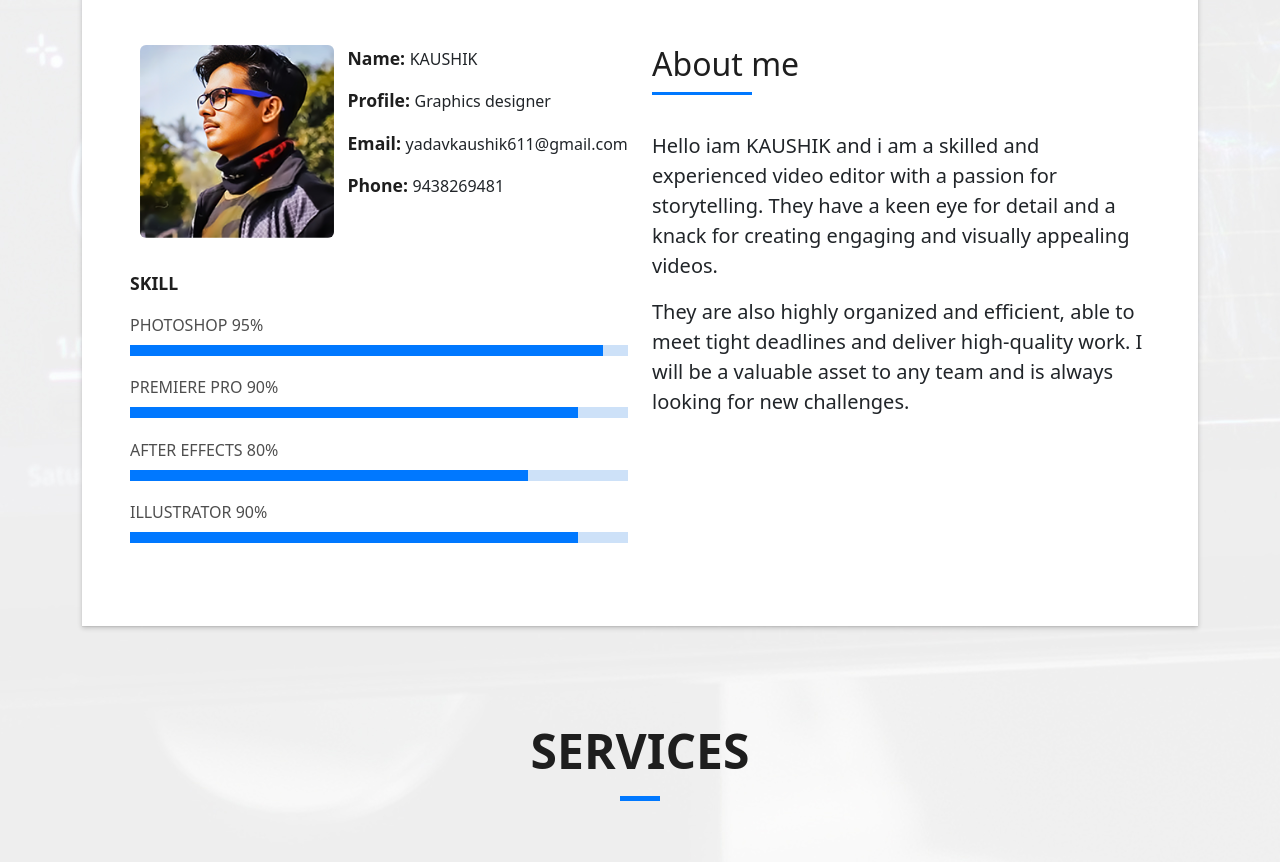
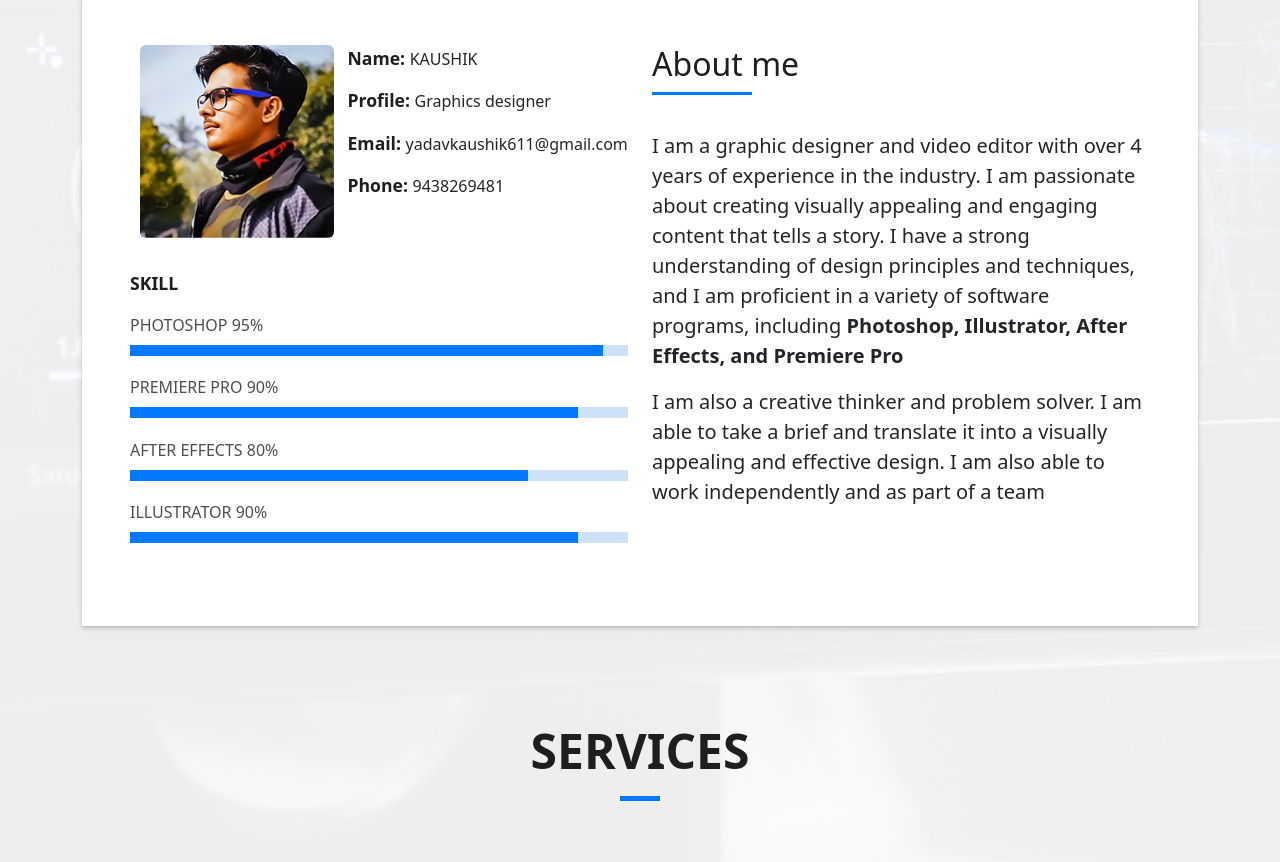
Before and after one commit to kaushikyadav28/Portfolio, a plain HTML site: page index.html in a window 1280 px wide. Shown: the part 1560-2422 px from the top of the page. Drawn offline with Linux system fonts and the light colour scheme.

Commit message:
Update index.html

```diff
--- a/index.html
+++ b/index.html
@@ -143,10 +143,12 @@
                     </div>
 
                     <p class="lead">
-                Hello iam KAUSHIK and i am a skilled and experienced video editor with a passion for storytelling. They have a keen eye for detail and a knack for creating engaging and visually appealing videos.
-                    </p>
+            <b>    I am a graphic designer and video editor with over 4 years of experience in the industry. I am passionate about creating visually appealing and engaging content that tells a story. I have a strong understanding of design principles and techniques, and I am proficient in a variety of software programs, including
+ <b> Photoshop, Illustrator,  After Effects, and Premiere Pro  </b>
+</b>
+
                     <p class="lead">
-                     They are also highly organized and efficient, able to meet tight deadlines and deliver high-quality work. I will be a valuable asset to any team and is always looking for new challenges.
+                        <b>I am also a creative thinker and problem solver. I am able to take a brief and translate it into a visually appealing and effective design. I am also able to work independently and as part of a team </b>
                     </p>
 
 
@@ -720,7 +722,7 @@ This statement is clear, concise, and informative. It states your profession, yo
 
     </section><!-- End Portfolio Section -->
 
-    <!-- ======= Testimonials Section ======= -->
+
 
 
 
```
